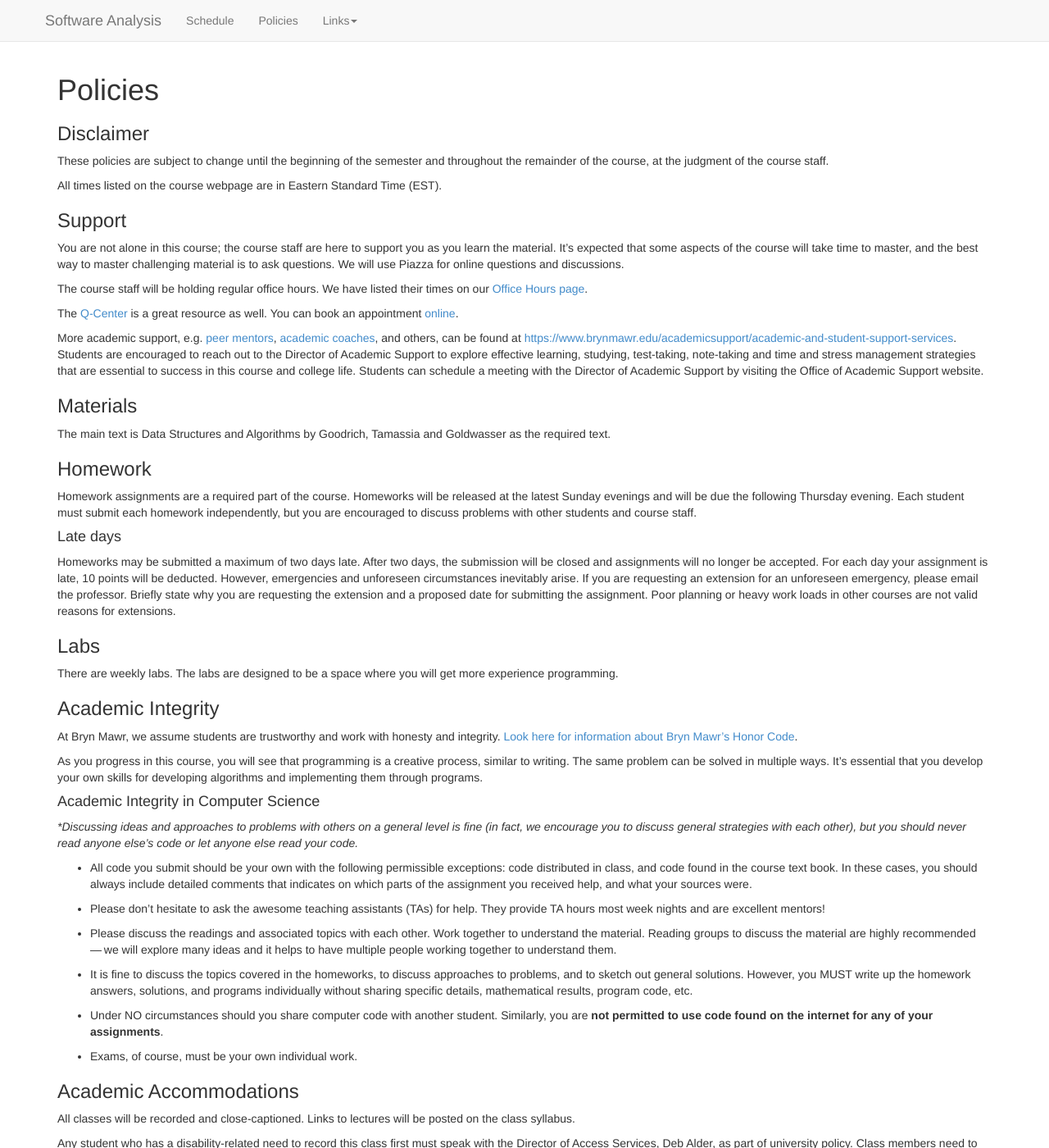
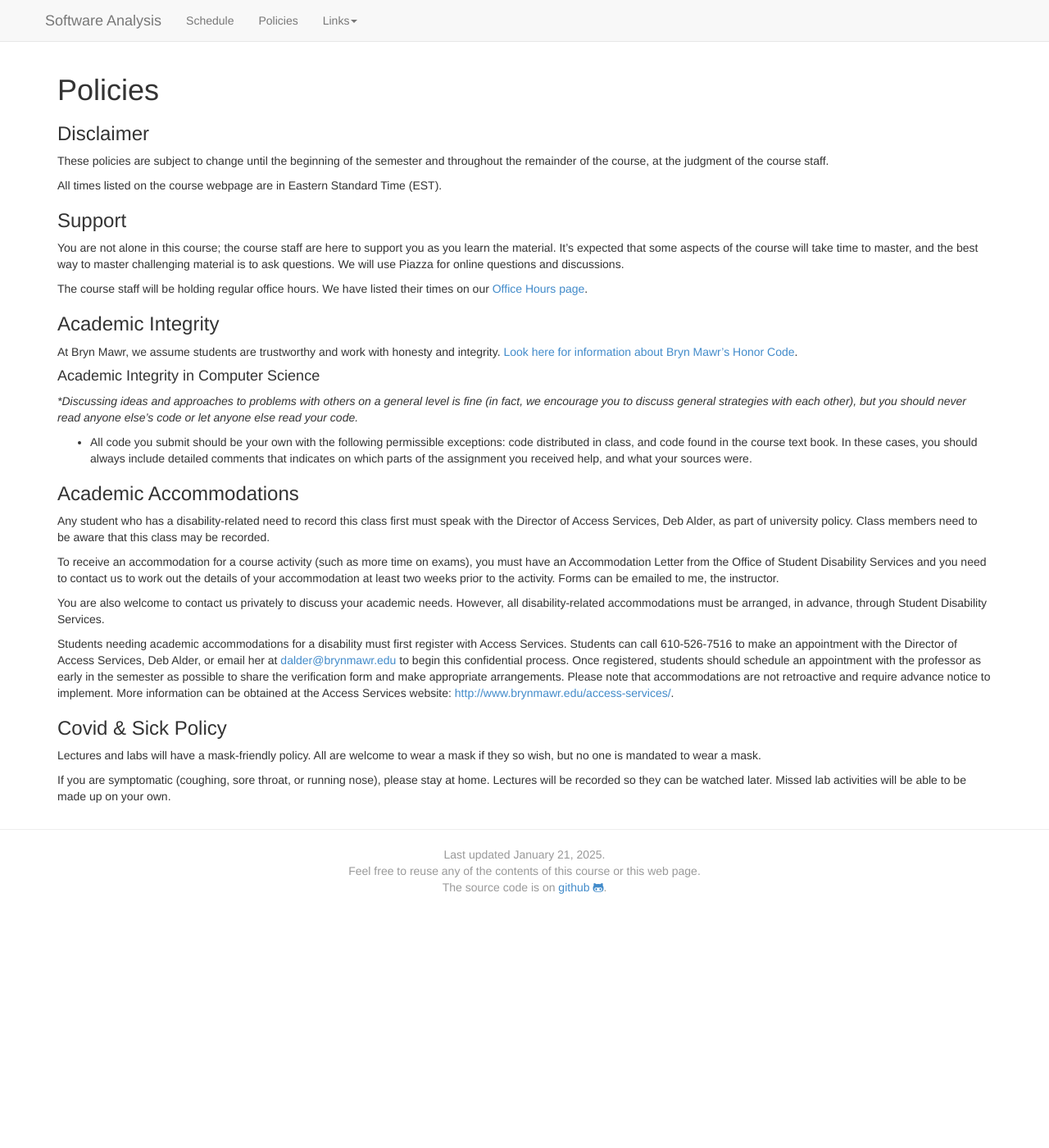
Before and after one commit to bmc-cs-software-analysis/383, a Jekyll site: the page built from policies.md, in a window 1280 px wide and 1400 px high. Shown: the whole window at 82% size. Built offline with Jekyll 4.4.1, drawn with Linux system fonts in a browser that asks for light colours; nearby versions of some CDN libraries.

Commit message:
updated policies

```diff
--- a/policies.md
+++ b/policies.md
@@ -17,31 +17,10 @@
 
 The course staff will be holding regular office hours. We have listed their times on our [Office Hours page](https://bmc-cs-151.github.io/office-hours.html).
 
-The [Q-Center](https://www.brynmawr.edu/inside/offices-services/q-center) is a great resource as well. You can book an appointment [online](https://brynmawr.mywconline.net/).
-
-More academic support, e.g. [peer mentors](https://www.brynmawr.edu/inside/offices-services/academic-support/academic-student-support-services/peer-mentors), [academic coaches](https://www.brynmawr.edu/inside/offices-services/academic-support/resources), and others, can be found at [https://www.brynmawr.edu/academicsupport/academic-and-student-support-services](https://www.brynmawr.edu/academicsupport/academic-and-student-support-services). Students are encouraged to reach out to the Director of Academic Support to explore effective learning, studying, test-taking, note-taking and time and stress management strategies that are essential to success in this course and college life. Students can schedule a meeting with the Director of Academic Support by visiting the Office of Academic Support website.
-
-
-### Materials
-The main text is Data Structures and Algorithms by Goodrich, Tamassia and Goldwasser as the required text.
-
-### Homework
-Homework assignments are a required part of the course. Homeworks will be released at the latest Sunday evenings and will be due the following Thursday evening.
-Each student must submit each homework independently, but you are encouraged to discuss problems with other students and course staff.
-
-
-#### Late days
-Homeworks may be submitted a maximum of two days late. After two days, the submission will be closed and assignments will no longer be accepted. For each day your assignment is late, 10 points will be deducted.
-However, emergencies and unforeseen circumstances inevitably arise. If you are requesting an extension for an unforeseen emergency, please email the professor. Briefly state why you are requesting the extension and a proposed date for submitting the assignment. Poor planning or heavy work loads in other courses are not valid reasons for extensions.
-
-### Labs
-There are weekly labs. The labs are designed to be a space where you will get more experience programming.
-
 ### Academic Integrity
 
 At Bryn Mawr, we assume students are trustworthy and work with honesty and integrity. [Look here for information about Bryn Mawr’s Honor Code](https://www.brynmawr.edu/inside/offices-services/deans-office/academic-community-integrity).
 
-As you progress in this course, you will see that programming is a creative process, similar to writing. The same problem can be solved in multiple ways. It’s essential that you develop your own skills for developing algorithms and implementing them through programs.
 
 #### Academic Integrity in Computer Science
 
@@ -49,20 +28,9 @@
 
 * All code you submit should be your own with the following permissible exceptions: code distributed in class, and code found in the course text book. In these cases, you should always include detailed comments that indicates on which parts of the assignment you received help, and what your sources were.
 
-* Please don’t hesitate to ask the awesome teaching assistants (TAs) for help. They provide TA hours most week nights and are excellent mentors!
-
-* Please discuss the readings and associated topics with each other. Work together to understand the material. Reading groups to discuss the material are highly recommended — we will explore many ideas and it helps to have multiple people working together to understand them.
-
-* It is fine to discuss the topics covered in the homeworks, to discuss approaches to problems, and to sketch out general solutions. However, you MUST write up the homework answers, solutions, and programs individually without sharing specific details, mathematical results, program code, etc.
-
-* Under NO circumstances should you share computer code with another student. Similarly, you are **not permitted to use code found on the internet for any of your assignments**.
-
-* Exams, of course, must be your own individual work.
-
 
 ### Academic Accommodations
 
-All classes will be recorded and close-captioned. Links to lectures will be posted on the class syllabus.
 
 Any student who has a disability-related need to record this class first must speak with the Director of Access Services, Deb Alder, as part of university policy. Class members need to be aware that this class may be recorded.
 
```
